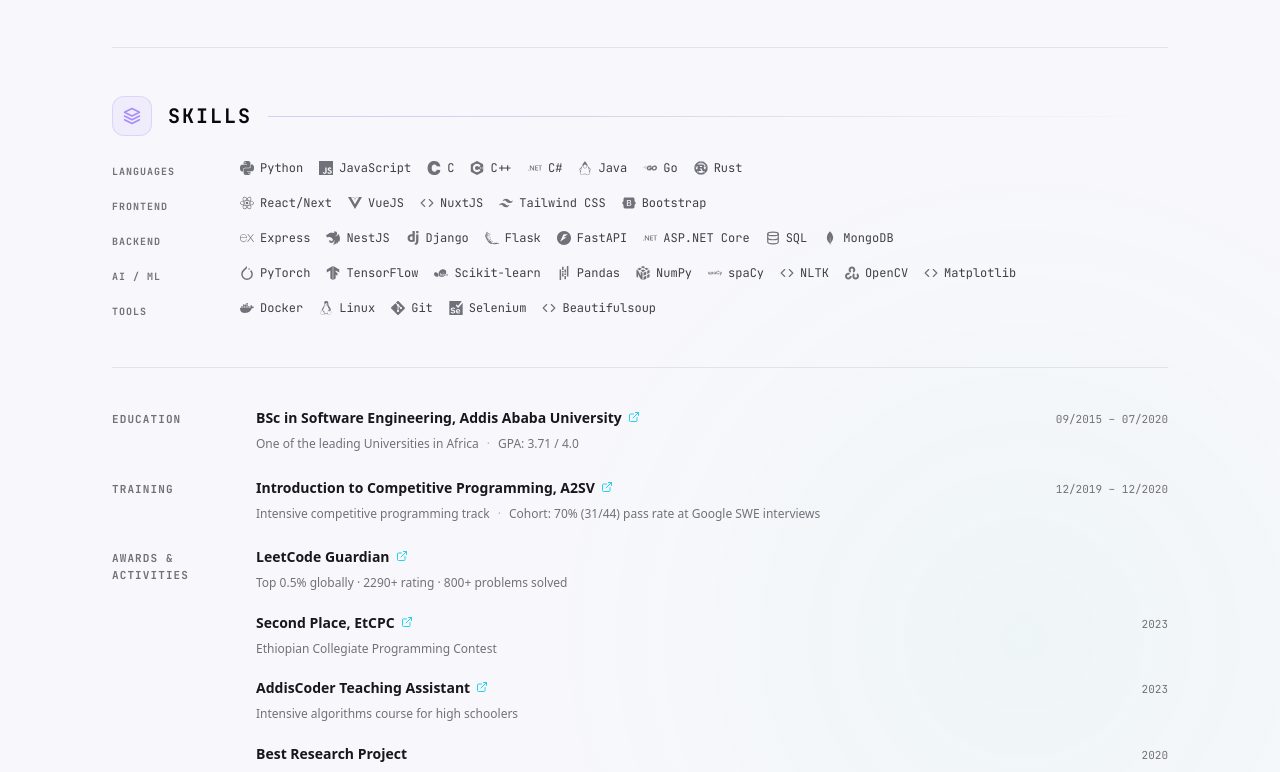
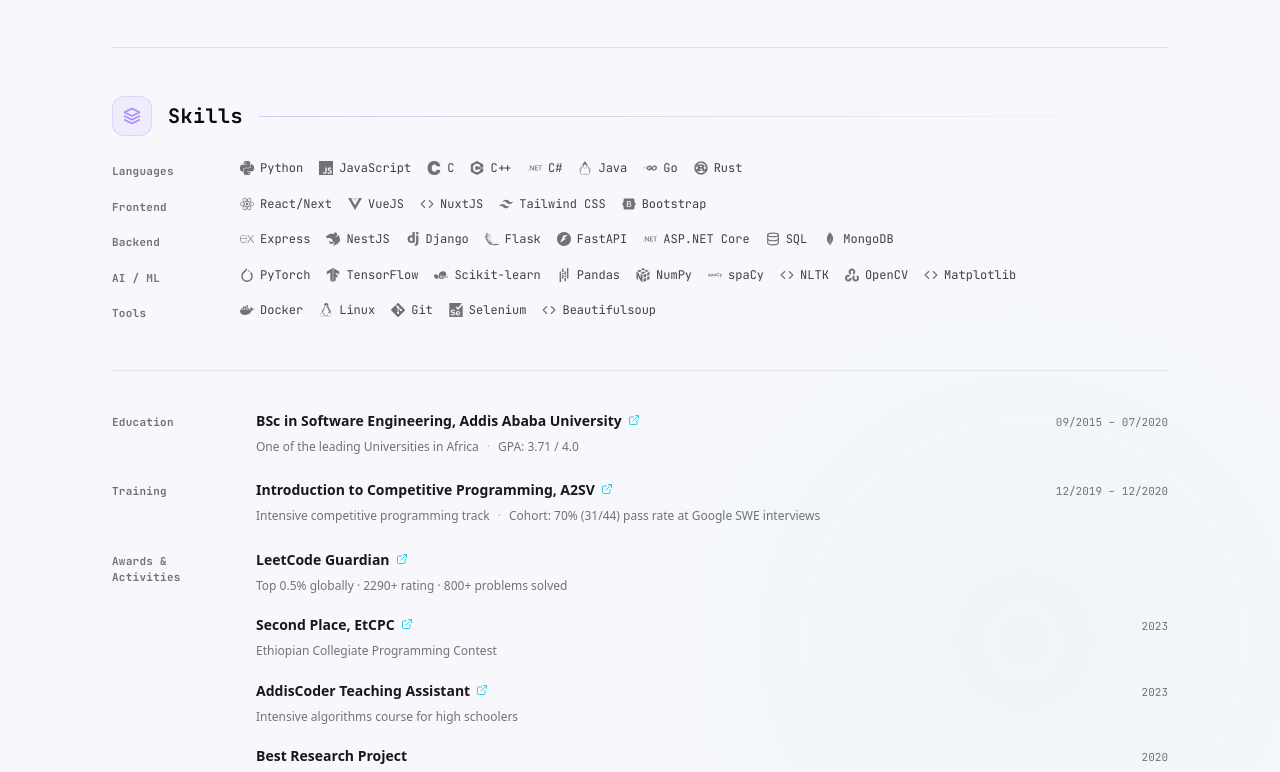
Before and after one commit to dryeab/dryeab.github.io, a React (Create React App) app: page / in a window 1280 px wide. Shown: the part 1301-2073 px from the top of the page. Built offline with nearby package versions, Linux system fonts and the light colour scheme.

Commit message:
finalize

```diff
--- a/src/App.js
+++ b/src/App.js
@@ -31,7 +31,7 @@
       )}
 
       <h2
-        className="text-lg md:text-xl font-bold tracking-widest uppercase font-mono"
+        className="text-lg md:text-xl font-bold tracking-wide font-mono"
         style={{ color: "var(--text-heading)" }}
       >
         {title}
@@ -66,7 +66,7 @@
     <section id={id} className="scroll-mt-24">
       <div className="flex flex-col sm:flex-row sm:items-baseline gap-3 sm:gap-8">
         <h2
-          className="text-[11px] font-bold tracking-widest uppercase font-mono shrink-0 sm:w-28"
+          className="text-[11px] font-bold tracking-wide font-mono shrink-0 sm:w-28"
           style={{ color: "var(--text-muted)" }}
         >
           {label}
@@ -192,7 +192,7 @@
                     rel="noreferrer"
                   >
                     <Icon className="w-6 h-6" />
-                    <span className="icon-tooltip pointer-events-none absolute bottom-full left-1/2 mb-3 px-2.5 py-1 rounded-md text-[10px] font-mono tracking-wider uppercase whitespace-nowrap z-20">
+                    <span className="icon-tooltip pointer-events-none absolute bottom-full left-1/2 mb-3 px-2.5 py-1 rounded-md text-[10px] font-mono tracking-wide whitespace-nowrap z-20">
                       {label}
                     </span>
                   </a>
--- a/src/components/Skills.js
+++ b/src/components/Skills.js
@@ -96,7 +96,7 @@
         className="flex flex-col sm:flex-row sm:items-baseline gap-1.5 sm:gap-8"
       >
         <h3
-          className="shrink-0 sm:w-24 text-[10px] font-bold tracking-widest uppercase font-mono"
+          className="shrink-0 sm:w-24 text-[11px] font-bold tracking-wide font-mono"
           style={{ color: "var(--text-muted)" }}
         >
           {group.label}
```
